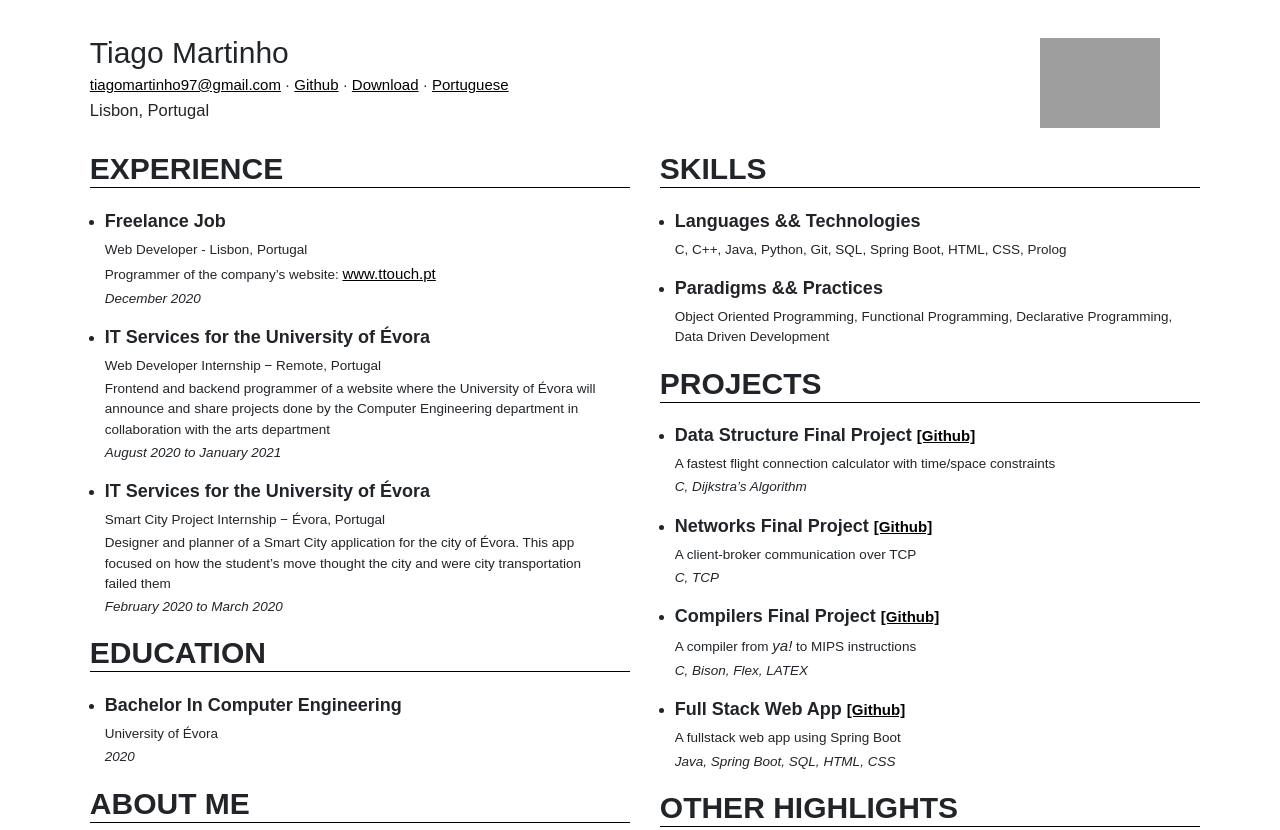
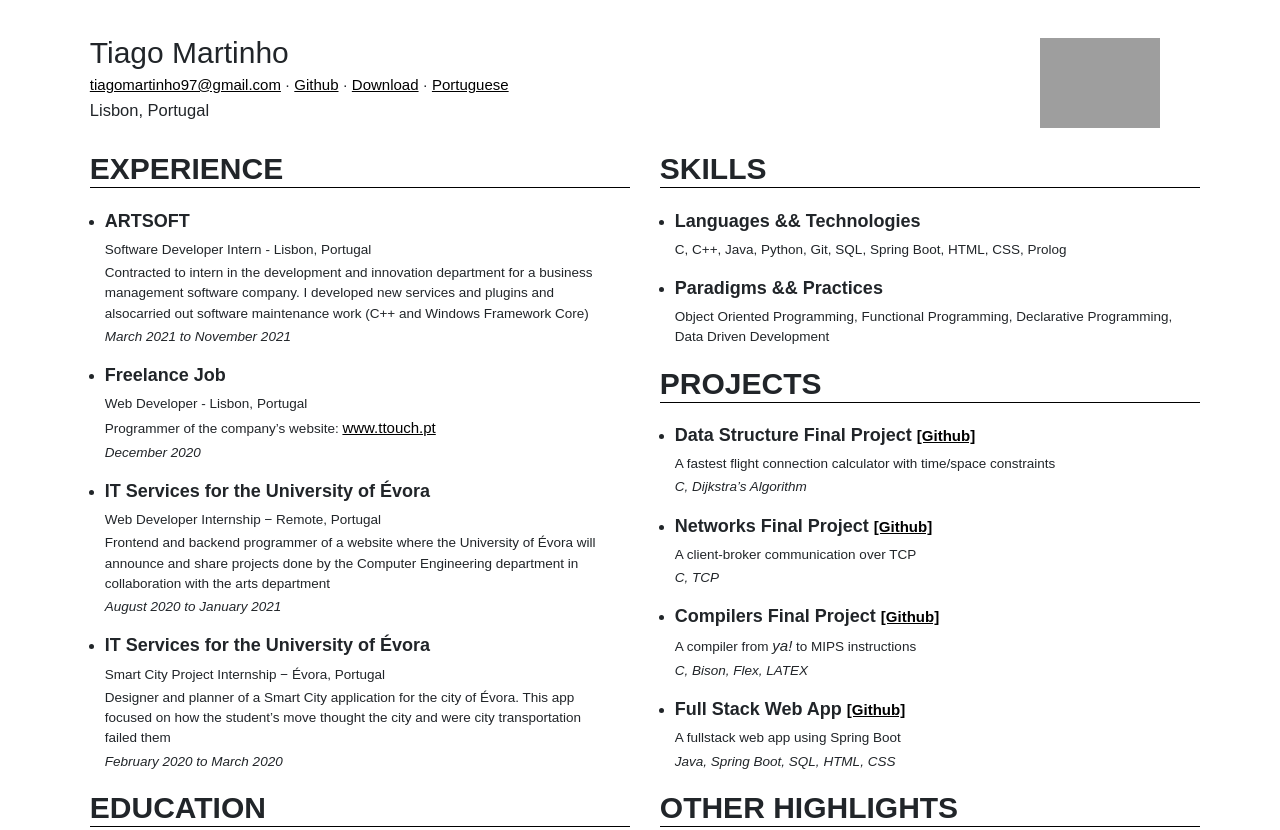
Before and after one commit to Tiago-Matinho/Tiago-Matinho.github.io, a plain HTML site: page index.html in a window 1280 px wide. Shown: the top 830 px of the page. Drawn offline with nearby package versions, Linux system fonts and the light colour scheme; grey boxes are pictures that could not be loaded; a web font is replaced by a local one.

Commit message:
added new job

```diff
--- a/index.html
+++ b/index.html
@@ -277,6 +277,18 @@
                 <div class="item">
                   <ul>
                     <li>
+                      <h3 class="subtitle">ARTSOFT</h3>
+                      <p class="subsubtitle">Software Developer Intern - Lisbon, Portugal</p>
+                      <p class="body">Contracted to intern in the development and innovation department for a business management software company. I developed
+												new services and plugins and alsocarried out software maintenance work (C++ and Windows Framework Core)</p>
+                      <p class="date">March 2021 to November 2021</p>
+                    </li>
+                  </ul>
+                </div>
+
+                <div class="item">
+                  <ul>
+                    <li>
                       <h3 class="subtitle">Freelance Job</h3>
                       <p class="subsubtitle">Web Developer - Lisbon, Portugal</p>
                       <p class="body">Programmer of the company’s website: <a href="https://ttouch.pt/" target="_blank">www.ttouch.pt</a></p>
```
Also changed, not shown: 1 other file.
